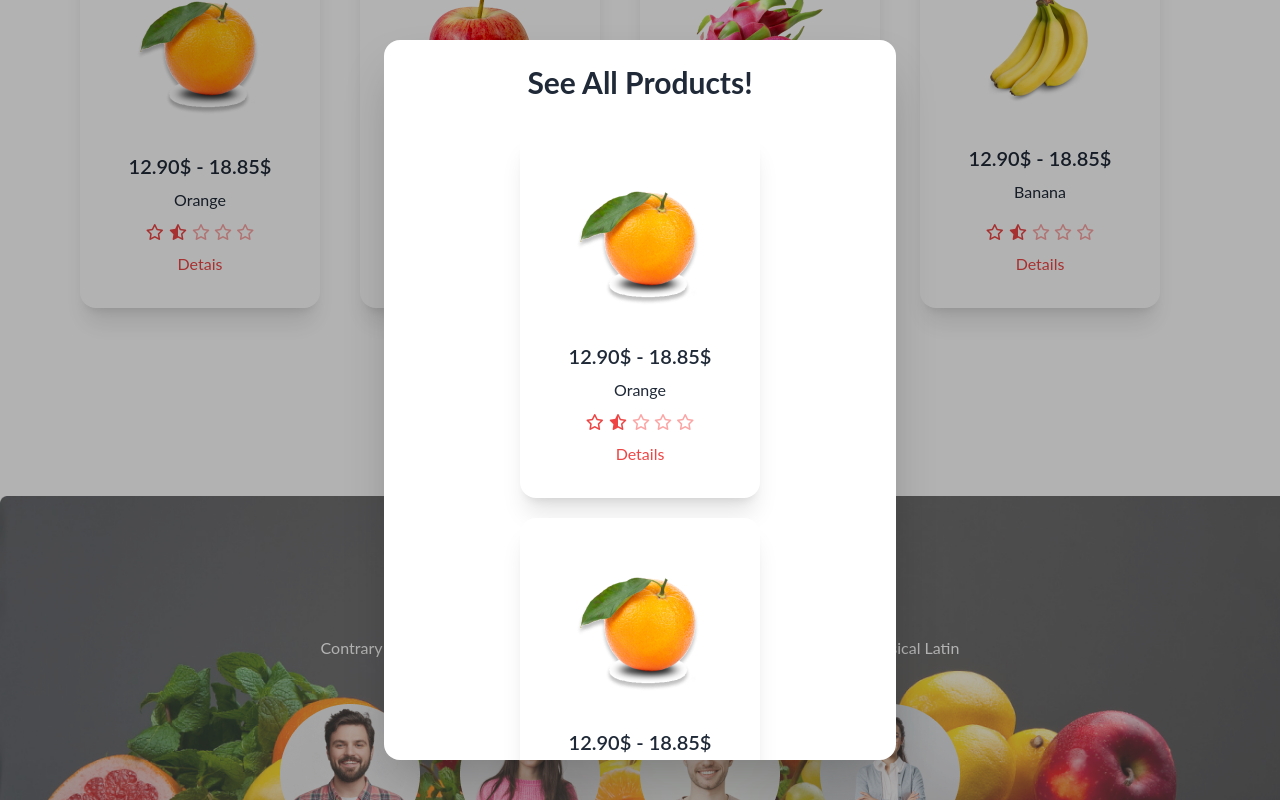
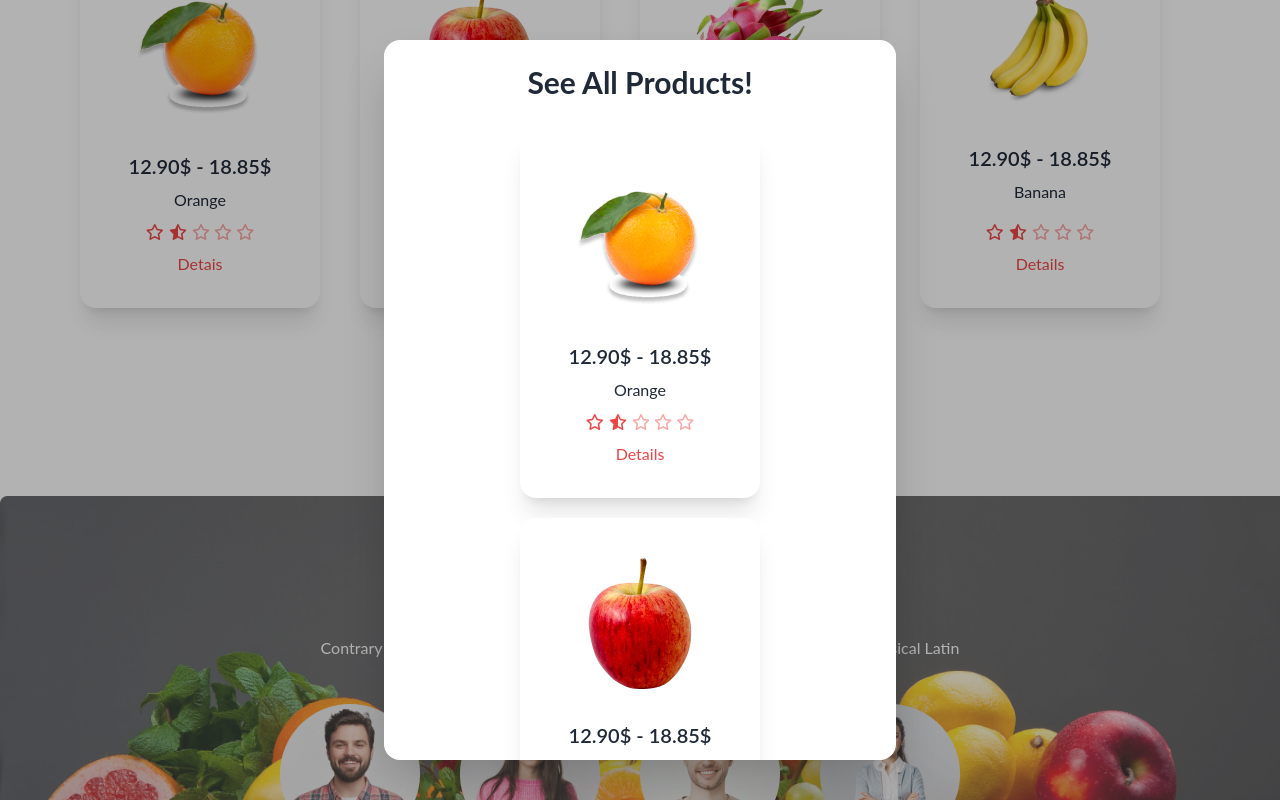
Before and after one commit to Habib1139/B8A3-fruit-brust, a plain HTML site: page index.html in a window 1280 px wide. Both pictures are taken after a click on the button "SHOP ALL". Shown: the part 1452-2252 px from the top of the page. Drawn offline with nearby package versions, Linux system fonts and the light colour scheme.

Commit message:
some issu fixed and push git

```diff
--- a/index.html
+++ b/index.html
@@ -66,7 +66,7 @@
         <div id="slide1" class="carousel-item relative w-full">
           <img src="images/banner1.png" class="w-full" />
 
-          <div class=" flex-col lg:absolute top-20 left-96 md: absolute top-0 left-0 ">
+          <div class=" flex-col absolute top-20 left-96 ">
             <h1 class="text-5xl text-white text-center">Exotic tastes at your<br> doorstep</h1>
             <p class="text-white text-center mt-5">We supply highly quality organic products</p>
             <button class="py-2 px-3 text-white bg-red-500 rounded-xl ml-44 mt-5">Shop</button>
@@ -358,7 +358,7 @@
 
             <div class="card w-60 bg-base-100 shadow-xl mb-5 mx-auto">
               <figure class="px-10 pt-10">
-                <img src="images/fruit7.png" class="rounded-xl " />
+                <img src="images/fruit6.png" class="rounded-xl " />
               </figure>
               <div class="card-body items-center text-center">
                 <h2 class="card-title">12.90$ - 18.85$</h2>
@@ -378,7 +378,7 @@
 
             <div class="card w-60 bg-base-100 shadow-xl mb-5 mx-auto">
               <figure class="px-10 pt-10">
-                <img src="images/fruit7.png" class="rounded-xl " />
+                <img src="images/fruit8.png" class="rounded-xl " />
               </figure>
               <div class="card-body items-center text-center">
                 <h2 class="card-title">12.90$ - 18.85$</h2>
@@ -398,7 +398,7 @@
 
             <div class="card w-60 bg-base-100 shadow-xl mb-5 mx-auto">
               <figure class="px-10 pt-10">
-                <img src="images/fruit7.png" class="rounded-xl " />
+                <img src="images/fruit9.png" class="rounded-xl " />
               </figure>
               <div class="card-body items-center text-center">
                 <h2 class="card-title">12.90$ - 18.85$</h2>
```
